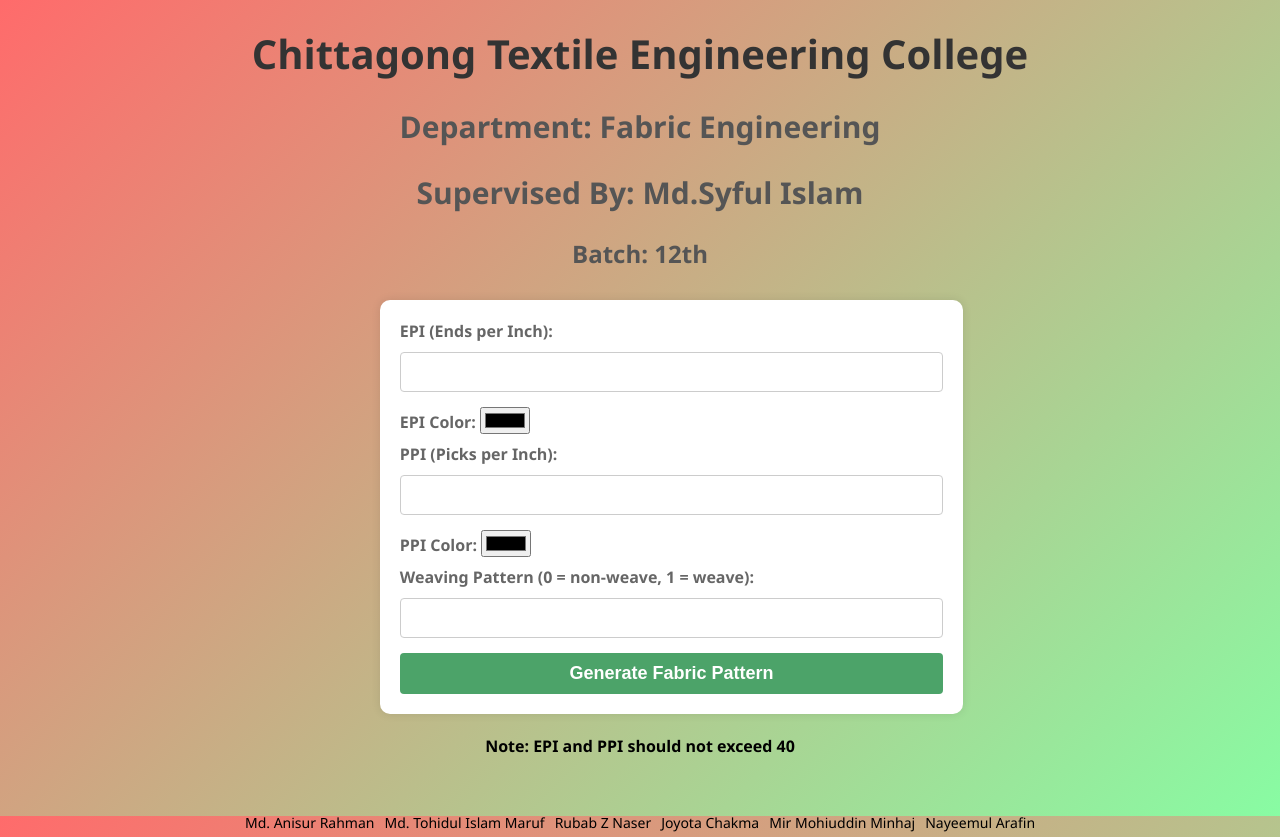
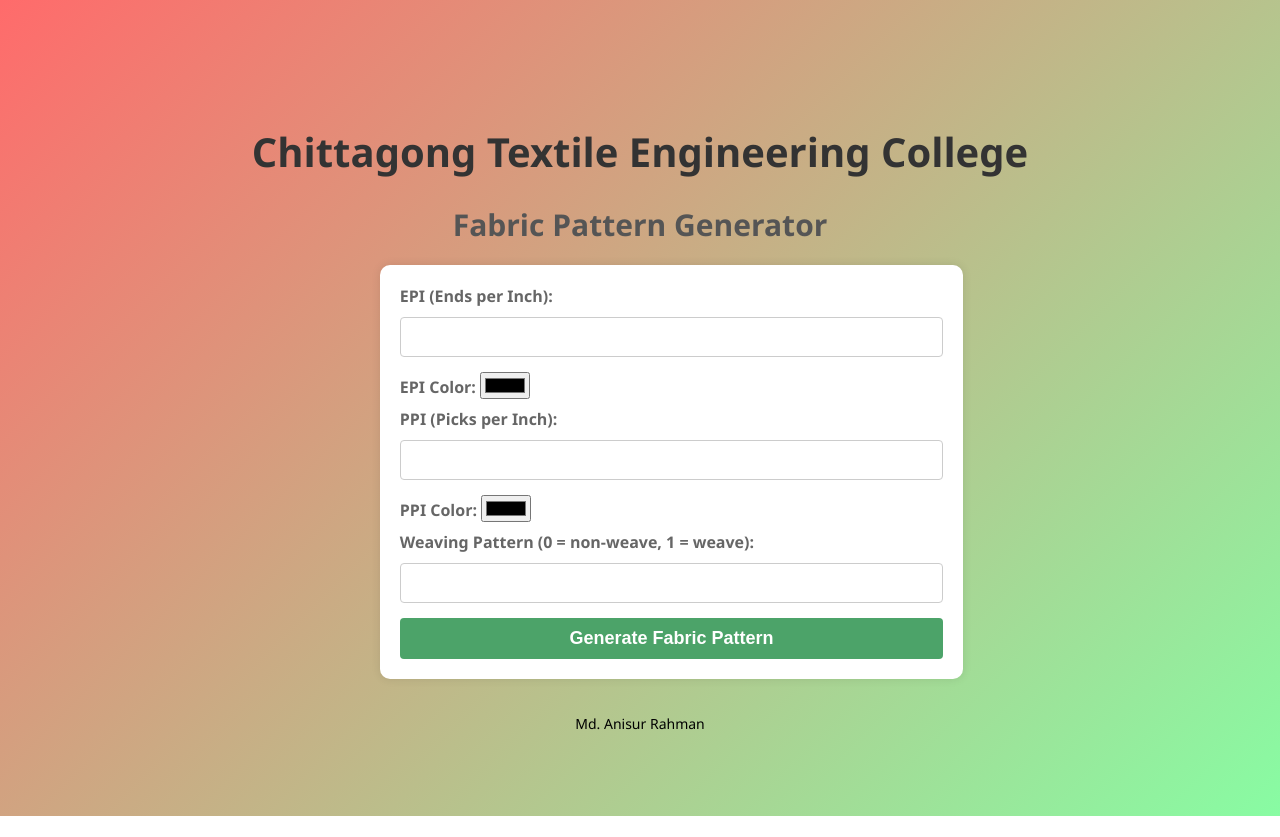
Before and after one commit to tanim95/fabricpatter, a Flask app: page / in a window 1280 px wide. After the commit the page ends 816 px from the top, so only its background shows below. Run offline with Flask 2, Linux system fonts and the light colour scheme.

Commit message:
refactored

```diff
--- a/templates/index.html
+++ b/templates/index.html
@@ -99,9 +99,7 @@
   <body>
     <div class="container">
       <h1>Chittagong Textile Engineering College</h1>
-      <h2>Department: Fabric Engineering</h2>
-      <h2>Supervised By: Md.Syful Islam</h2>
-      <h3>Batch: 12th</h3>
+      <h2>Fabric Pattern Generator</h2>
       <form action="/generate" method="post">
         <label for="epi">EPI (Ends per Inch):</label>
         <input type="number" id="epi" name="epi" required />
@@ -130,14 +128,8 @@
         <input type="submit" value="Generate Fabric Pattern" />
       </form>
     </div>
-    <h4>Note: EPI and PPI should not exceed 40</h4>
     <div class="footer">
       <div>Md. Anisur Rahman</div>
-      <div>Md. Tohidul Islam Maruf</div>
-      <div>Rubab Z Naser</div>
-      <div>Joyota Chakma</div>
-      <div>Mir Mohiuddin Minhaj</div>
-      <div>Nayeemul Arafin</div>
     </div>
   </body>
 </html>
```
Also changed, not shown: patterns/fabric_pattern.png, requirements.txt (line endings or trailing spaces).
